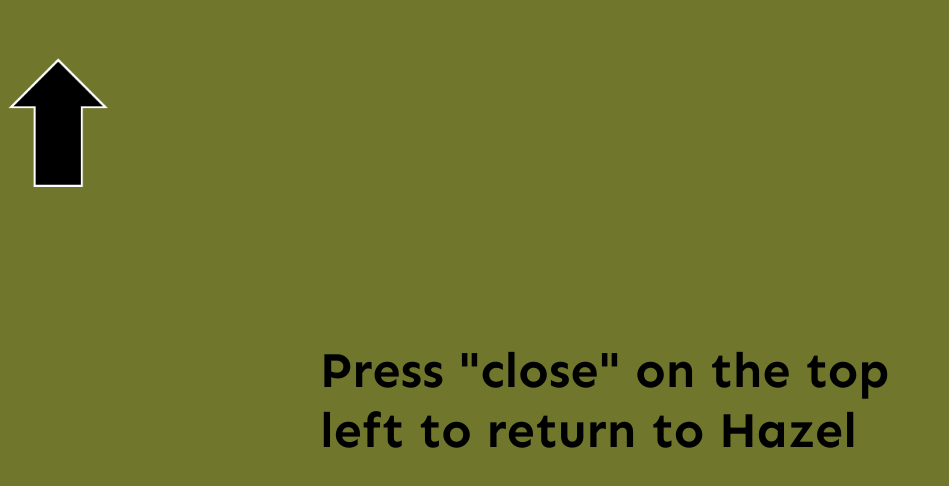
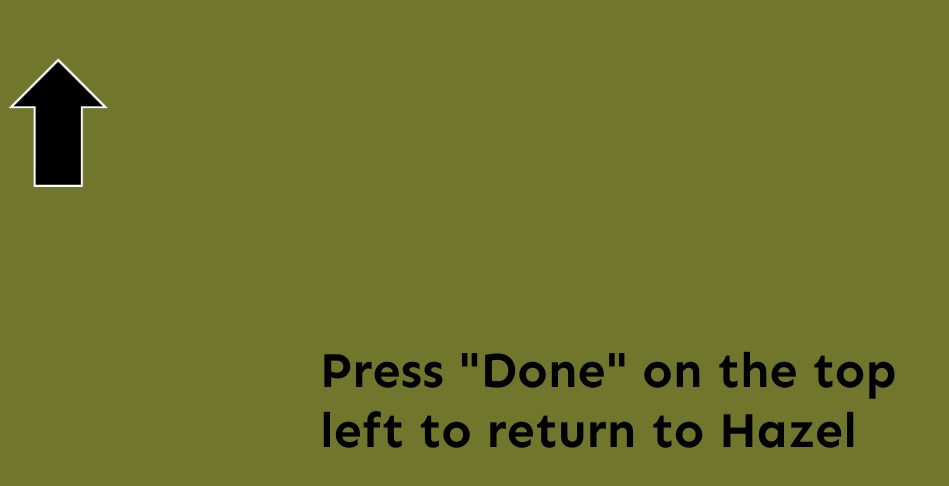
Before and after one commit to greisher/greisher.github.io, a plain HTML site: page index.html in a window 1280 px wide. Shown: the whole page, without its empty margins (0-949 px from the left). Drawn offline with nearby package versions, Linux system fonts and the light colour scheme.

Commit message:
minor edits to html

```diff
--- a/index.html
+++ b/index.html
@@ -13,7 +13,7 @@
 </div>
 <div id="hazelverseInstructions">
     <img src="Arrow.PNG" height="auto" width="100">
-    <header style="font-family: Sen; position:fixed; top: 50%; left: 50%; transform: translate(-50%, -50%); font-size: 50px;">Press "close" on the top left to return to Hazel</header>
+    <header style="font-family: Sen; position:fixed; top: 50%; left: 50%; transform: translate(-50%, -50%); font-size: 50px;">Press "Done" on the top left to return to Hazel</header>
 </div>
 <a id='success_page' href='com.412technology.hazel.iosplatformlinking://?navigation=congratulations'></a>
 </body>
```
